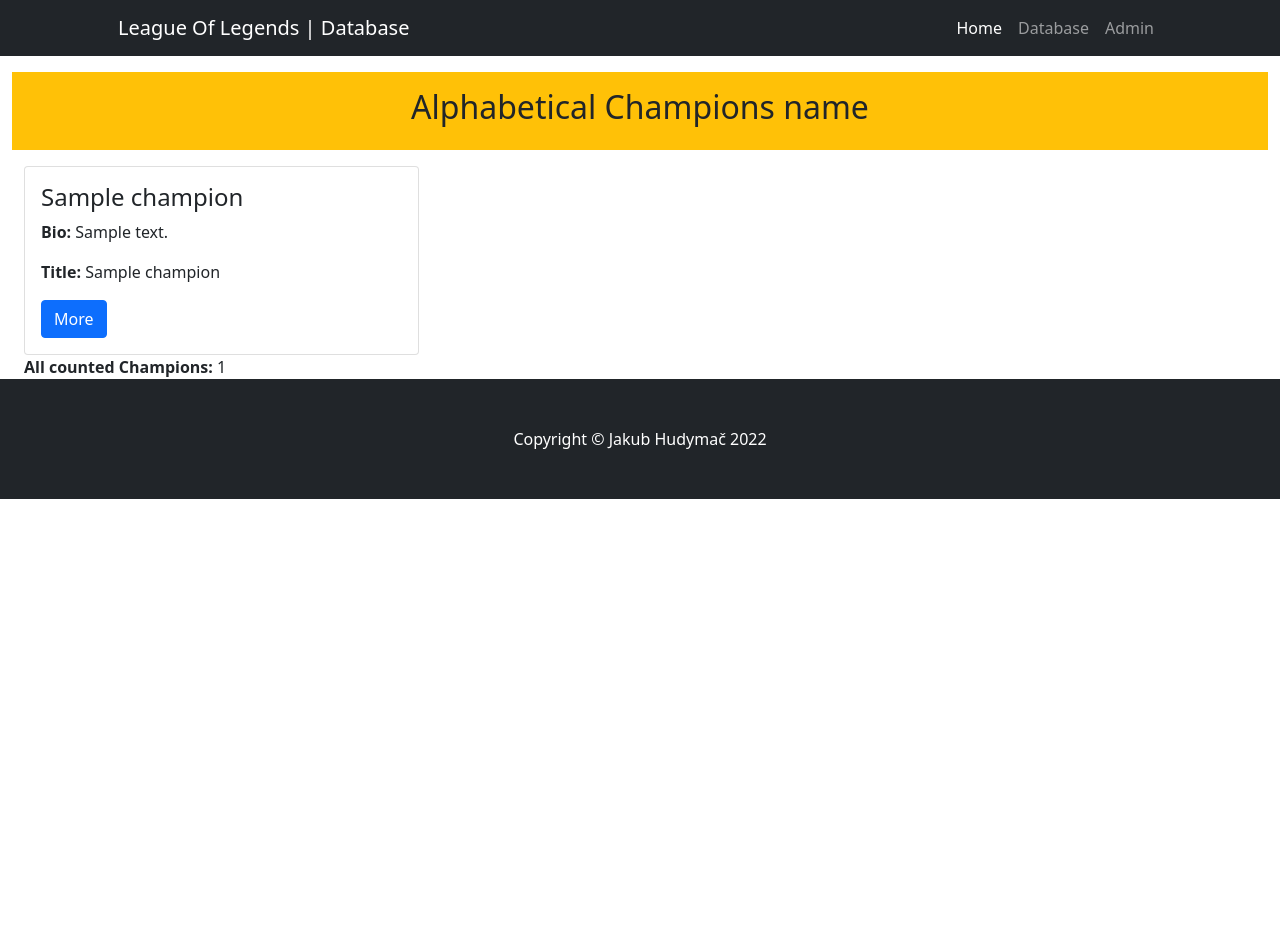
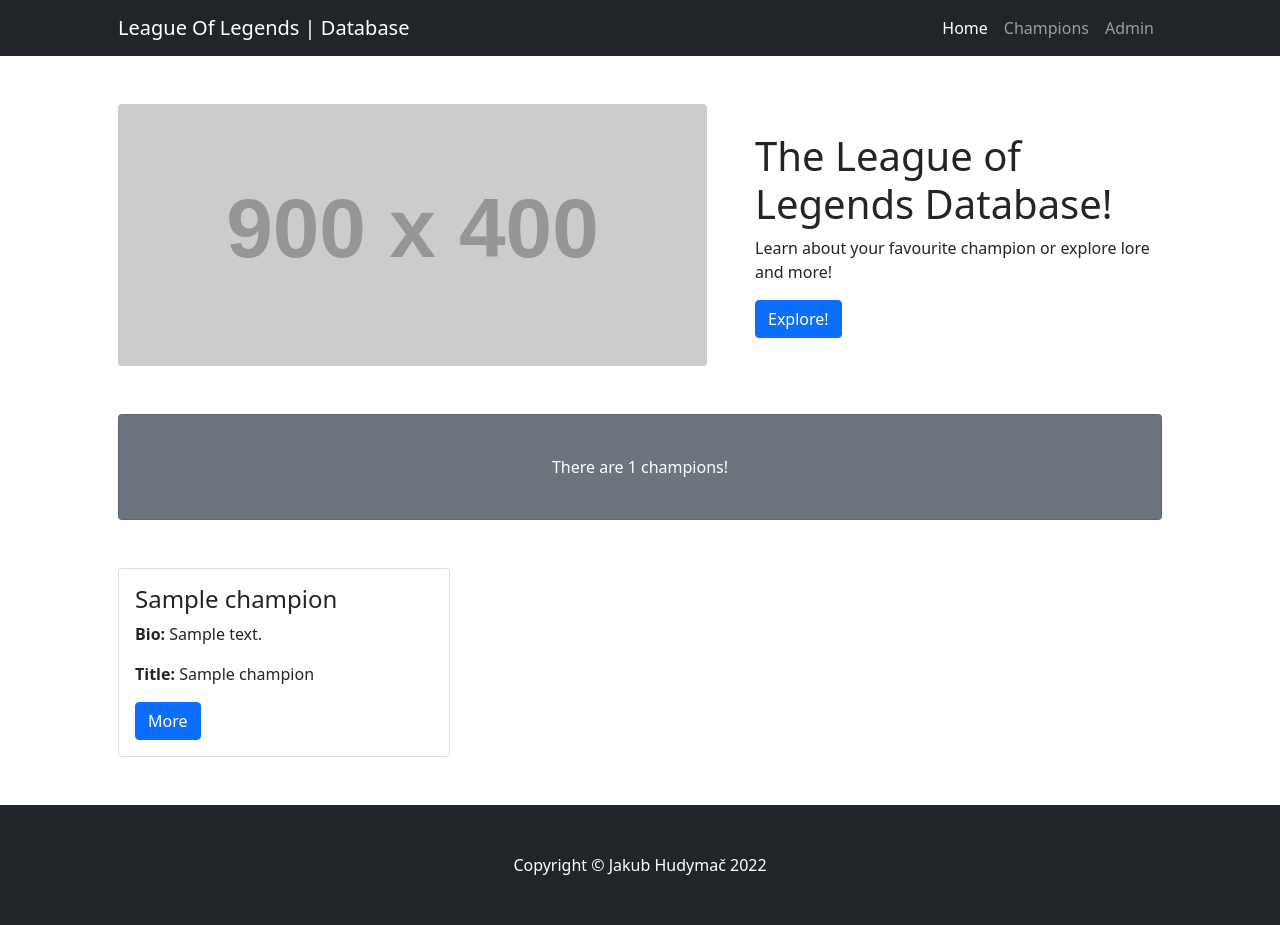
Before and after one commit to Jakmis/loldatabase, a Django app: template loldb/templates/index.html in a window 1280 px wide. Before the commit the page ends 499 px from the top, so only its background shows below. Run offline with Django 3.2, Linux system fonts and the light colour scheme; the template is opened without the code that fills it: most values are stand-ins (such as "Sample title", 1, 10 or a date in 2020); grey boxes labelled with a size stand in for pictures from a placeholder-image service; some libraries are stand-ins or nearby versions.

Commit message:
verze 1.6

```diff
--- a/loldb/models.py
+++ b/loldb/models.py
@@ -1,4 +1,3 @@
-from distutils.command.upload import upload
 from django.core.validators import MinValueValidator, MaxValueValidator
 from django.db import models
 
--- a/loldb/templates/base.html
+++ b/loldb/templates/base.html
@@ -22,9 +22,12 @@
         {% include "navbar.html" %}
     {% endblock %}
     <!-- Záhlaví stránky -->
-    {% block header %}
-
-    {% endblock %}
+    <header>
+        <div class="container px-4 px-lg-5">
+        {% block header %}
+        {% endblock %}
+        </div>
+    </header>
     <!-- Hlavní blok stránky -->
     <main>
         <div class="container-fluid">
@@ -44,6 +47,8 @@
     <!-- Latest compiled JavaScript -->
     <script src="https://cdn.jsdelivr.net/npm/bootstrap@5.2.0-beta1/dist/js/bootstrap.bundle.min.js" integrity="sha384-pprn3073KE6tl6bjs2QrFaJGz5/SUsLqktiwsUTF55Jfv3qYSDhgCecCxMW52nD2" crossorigin="anonymous"></script>
     <!-- Připravený blok pro vložení/připojení dalších skriptů podle potřeby jednotlivých stránek -->
-    {% block scripts %}{% endblock %}
+    {% block scripts %}
+
+    {% endblock %}
 </body>
 </html>
--- a/loldb/templates/detail.html
+++ b/loldb/templates/detail.html
@@ -9,5 +9,6 @@
 {% block content %}
 
     {{ champions_detail.name }}
+    {{ champions_detail.regionName }}
 
 {% endblock content %}
--- a/loldb/templates/index.html
+++ b/loldb/templates/index.html
@@ -1,19 +1,31 @@
 {% extends 'base.html' %}
 
 
+{% block header %}
+  <div class="row gx-4 gx-lg-5 align-items-center my-5">
+    <div class="col-lg-7"><img class="img-fluid rounded mb-4 mb-lg-0" src="https://dummyimage.com/900x400/dee2e6/6c757d.jpg" alt="..." /></div>
+    <div class="col-lg-5">
+        <h1 class="font-weight-light">The League of Legends Database!</h1>
+        <p>Learn about your favourite champion or explore lore and more!</p>
+        <a class="btn btn-primary" href="{% url 'champions' %}">Explore!</a>
+    </div>
+  </div>
+{% endblock header %}
+
 {% block content %}
-<div class="row mt-3 mb-3 bg-warning p-3">
-  <div class="col-sm-12">
-    <h2 class="text-center">Alphabetical Champions name</h2>
-  </div>
+<div class="container px-4 px-lg-5">
+<div class="card text-white bg-secondary my-5 py-4 text-center">
+  <div class="card-body"><p class="text-white m-0">There are {{ num_champions }} champions!</p></div>
 </div>
   <div class="row">
     {% for champion in champions %}
-  <div class="col-sm-4">
+
+    <div class="col-sm-4 mb-5">
       <div class="card">
         <img src="" class="img-fluid ${3|rounded-top,rounded-right,rounded-bottom,rounded-left,rounded-circle,|}" alt="">
         <div class="card-body">
           <h4 class="card-title">{{ champion.name }}</h4>
+
           <p class="card-text">
             <strong>Bio:</strong>
             {{ champion.bio|truncatewords:30 }}
@@ -23,11 +35,8 @@
         </div>
       </div>
     </div>
+
     {% endfor %}
-</div>
-<div class="row">
-  <div class="col-sm-12">
-    <strong>All counted Champions:</strong> {{ num_champions }}
   </div>
 </div>
 {% endblock %}
--- a/loldb/templates/list.html
+++ b/loldb/templates/list.html
@@ -1,5 +1,4 @@
 {% extends "base.html" %} {% block title %} List of Champions{% endblock %}
-
 
 {%block content %}
 <div class="row mb-3">
@@ -19,6 +18,7 @@
         <!-- Odkaz ještě musí být doplněn o adresu stránky s detailem filmu -->
         <h4 class="card-title"><a href="{% url 'champions_detail' champion.pk %}">{{ champion.name }}</a></h4>
         <p class="card-text">
+          {{ champion.regionName }}
         </p>
         <!-- Odkaz ještě musí být doplněn o adresu stránky s detailem filmu -->
         <a href="{% url 'champions_detail' champion.pk %}" class="btn btn-primary">More</a>
--- a/loldb/templates/navbar.html
+++ b/loldb/templates/navbar.html
@@ -5,10 +5,9 @@
         <div class="collapse navbar-collapse" id="navbarSupportedContent">
             <ul class="navbar-nav ms-auto mb-2 mb-lg-0">
                 <li class="nav-item"><a class="nav-link active" aria-current="page" href="{% url 'index' %}">Home</a></li>
-                <li class="nav-item"><a class="nav-link" href="{% url 'champions' %}">Database</a></li>
+                <li class="nav-item"><a class="nav-link" href="{% url 'champions' %}">Champions</a></li>
                 <li class="nav-item"><a class="nav-link" href="/admin">Admin</a></li>
             </ul>
-
         </div>
     </div>
 </nav>
--- a/loldb/urls.py
+++ b/loldb/urls.py
@@ -1,4 +1,4 @@
-from django.urls import  path
+from django.urls import  path, re_path
 from . import views
 
 urlpatterns = [
--- a/loldb/views.py
+++ b/loldb/views.py
@@ -1,9 +1,8 @@
 
 from django.views.generic import ListView, DetailView
-from multiprocessing import context
 from django.shortcuts import render
 from django.http import HttpResponse
-from loldb.models import Champion
+from loldb.models import Champion, Region
 # Create your views here.
 
 def index(request):
@@ -12,9 +11,12 @@ def index(request):
 
     champions = Champion.objects.order_by('name')[:3]
 
+    regions = Region.objects.all()
+
     context = {
             'num_champions': num_champions,
             'champions': champions,
+            'regions':regions,
     }
 
     return render(request, 'index.html', context=context)
```
Also changed, not shown: db.sqlite3, loldb/migrations/0013_champion_slug.py (added), loldb/migrations/0014_remove_champion_slug.py (added). Lines whose indentation alone changed are shown as unchanged.
